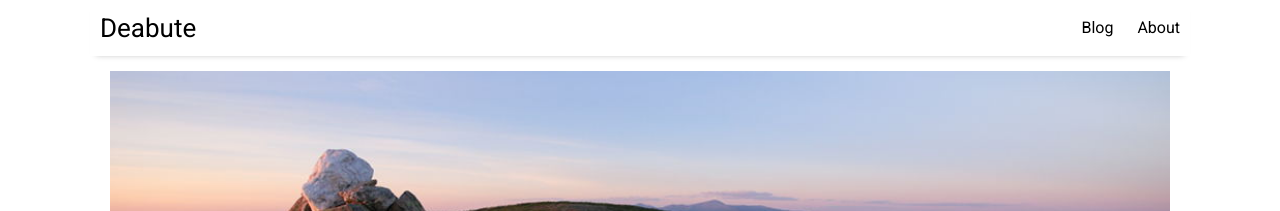
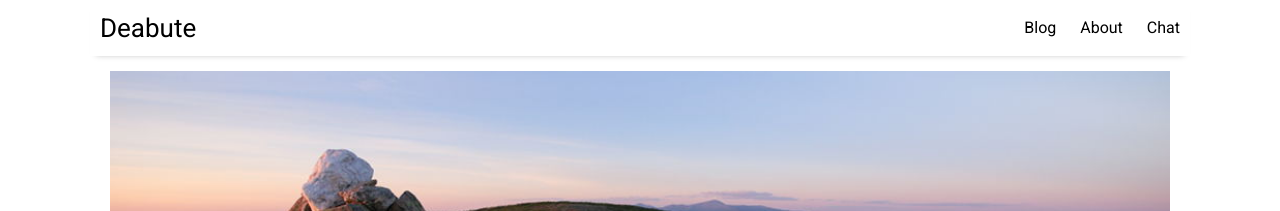
Before and after one commit to Deabute/deabute.com, a Jekyll site: the page built from index.html, in a window 1280 px wide. Shown: the top 211 px of the page. Built offline with Jekyll 4.4.1, drawn with Linux system fonts in a browser that asks for light colours; nearby versions of some CDN libraries; the list of posts is cut into pages by our own code.

Commit message:
Add chat link to website

```diff
--- a/_data/settings.yml
+++ b/_data/settings.yml
@@ -8,6 +8,7 @@ google-ID: 'UA-116215456-1'
 menu:
 - {name: 'Blog', folder: 'pages', file: 'projects.html'}
 - {name: 'About', folder: 'pages', file: 'about.html'}
+- {name: 'Chat', file: 'chat.html'}
 
 # Customize site text
 pagination:
```
